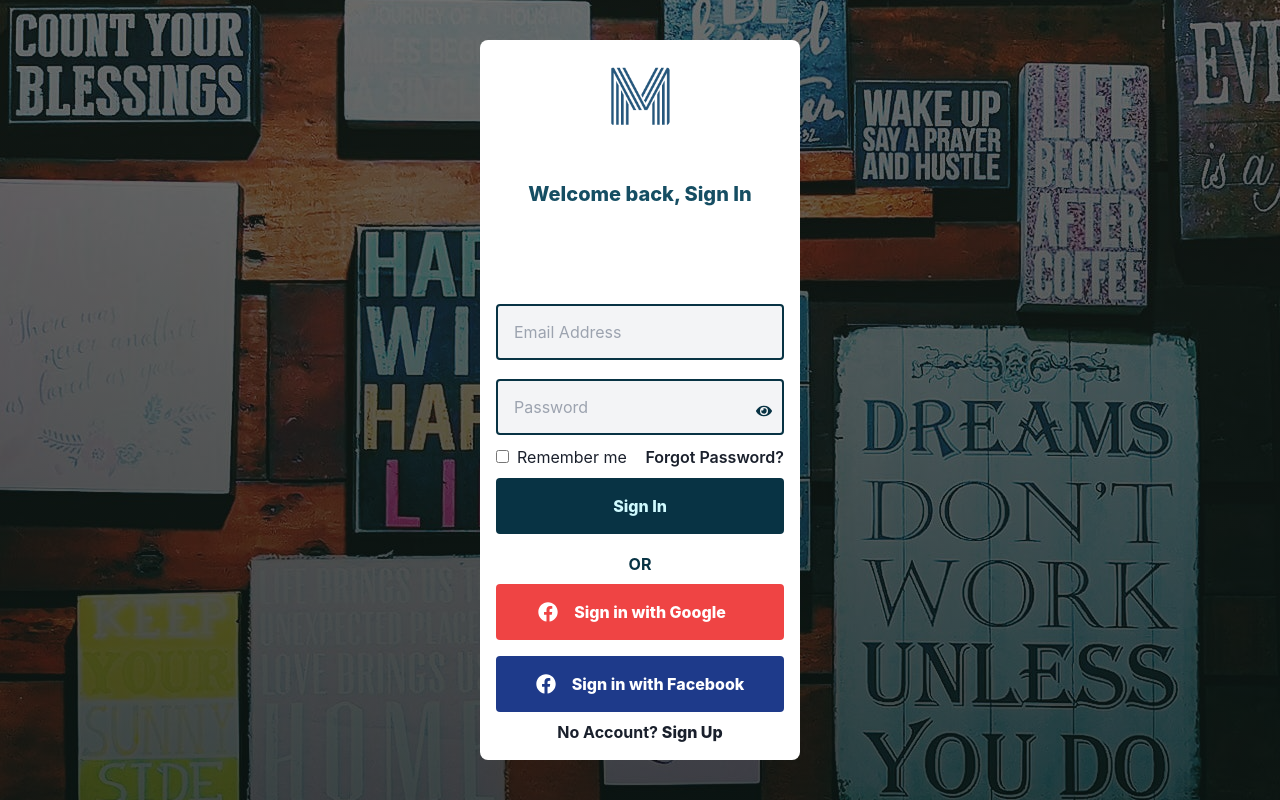
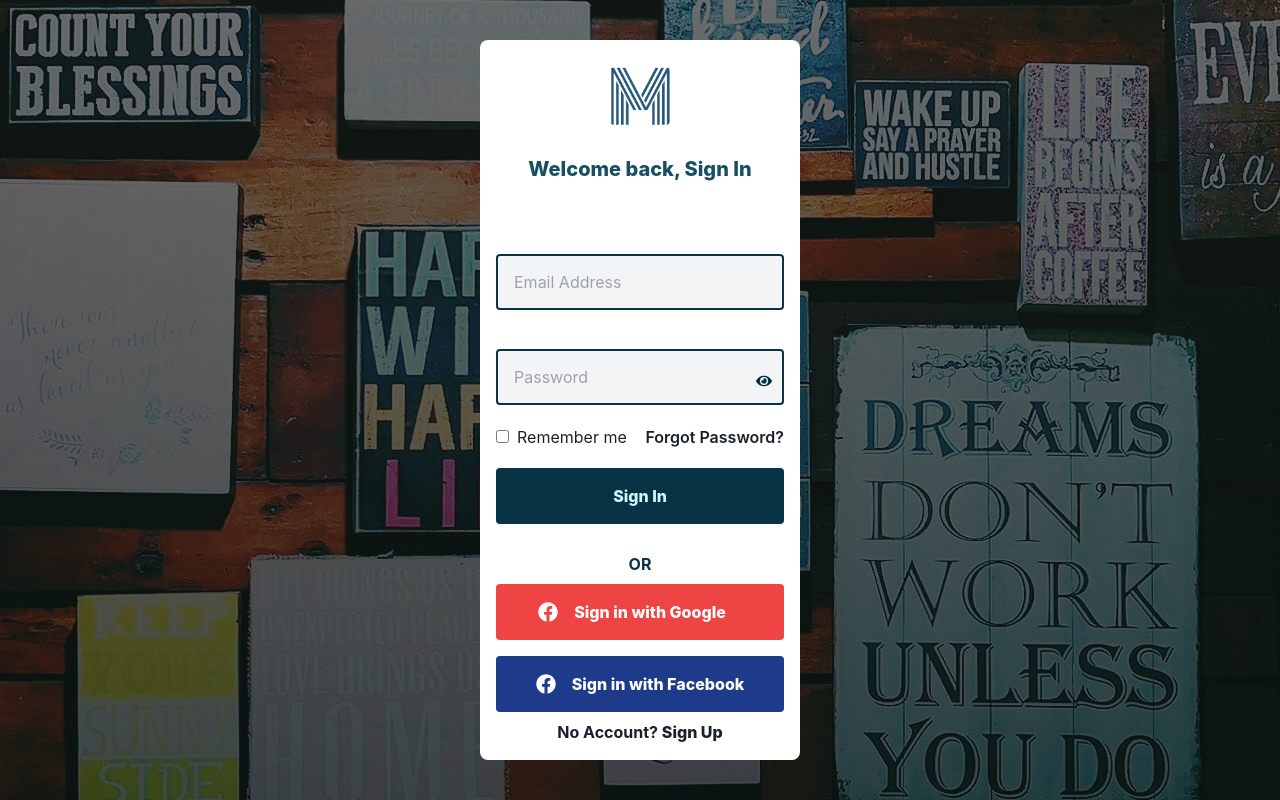
Before and after one commit to gbengaoluwadahunsi/Motiva, a React (Vite) app: page /login in a window 1280 px wide. Built offline with nearby package versions, Linux system fonts and the light colour scheme.

Commit message:
adjusted the login form height

```diff
--- a/src/Components/Login-Logout/Login.jsx
+++ b/src/Components/Login-Logout/Login.jsx
@@ -50,7 +50,7 @@ const Login = () => {
 
   return (
     <div className='h-screen grid place-items-center bg-center login-background'>
-      <div className="bg-white text-center mx-auto grid grid-rows-4 formHeight gap-2 p-4 rounded-lg lg:w-1/4 ">
+      <div className="bg-white text-center mx-auto grid grid-rows-5 formHeight gap-2 p-4 rounded-lg lg:w-1/4 ">
         <img className="w-10 h-10 lg:w-20 rounded-full border-4 border-cyan-950 mx-auto lg:h-20" src={image} alt="motiva logo" />
         <h1 className='text-cyan-900 font-extrabold lg:text-xl'>Welcome back, Sign In</h1>
         {error && <div className="text-red-700 font-semibold">{error}</div>}
@@ -73,7 +73,7 @@ const Login = () => {
           onSubmit={handleLogin}
         >
           {({ isSubmitting }) => (
-            <Form  className='row-span-2 bg-white grid grid-row-5 '>
+            <Form  className='row-span-3 bg-white grid grid-row-5 '>
               <Field className='px-4  h-8 lg:h-14  rounded border-2 border-cyan-950 bg-gray-100 row-span-2' type="email" name="email" placeholder="Email Address" />
               <ErrorMessage className='text-red-700 font-semibold' name="email" component="div" />
               <div className=' w-full   bg-gray-100 rounded relative h-8 b lg:h-14'>
```
